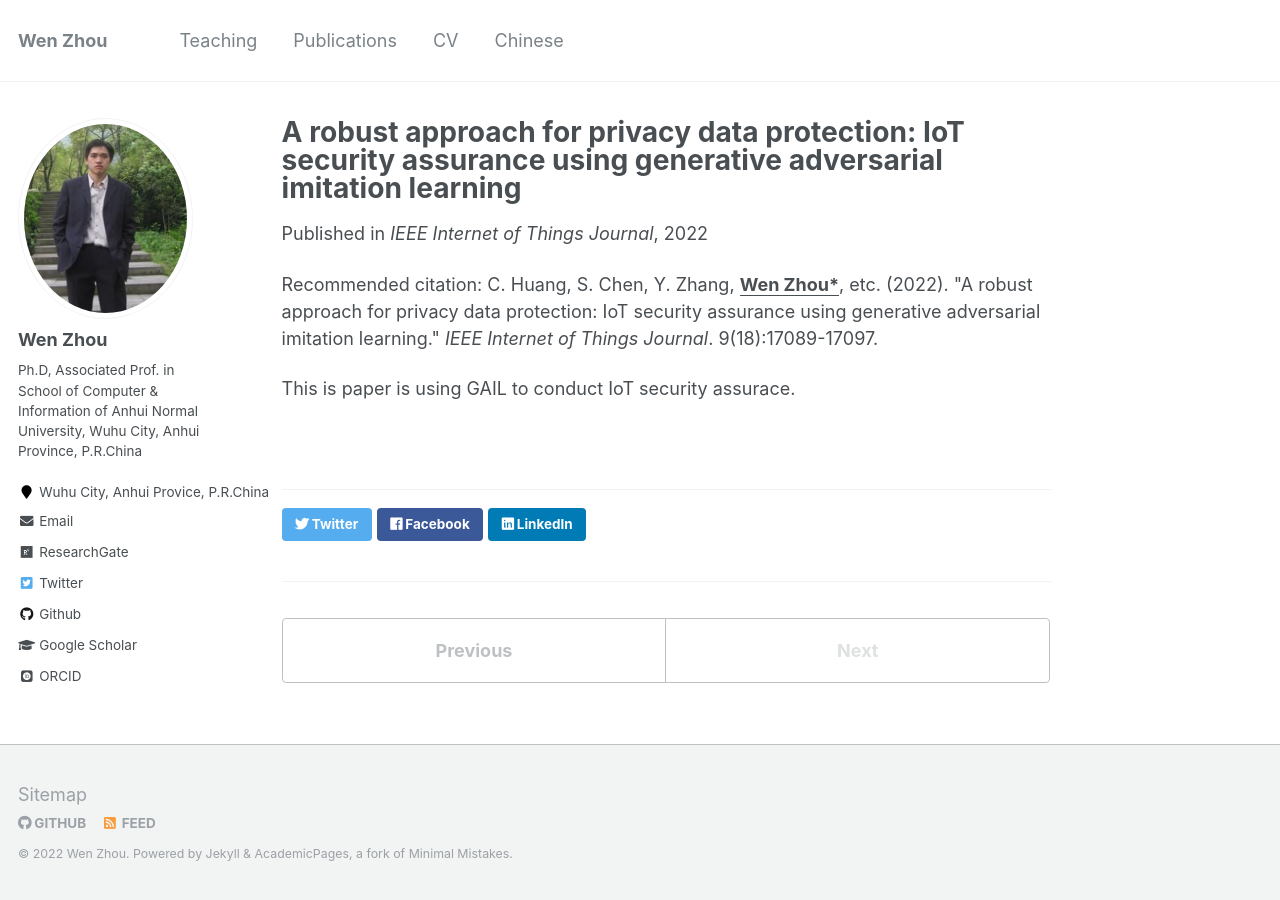
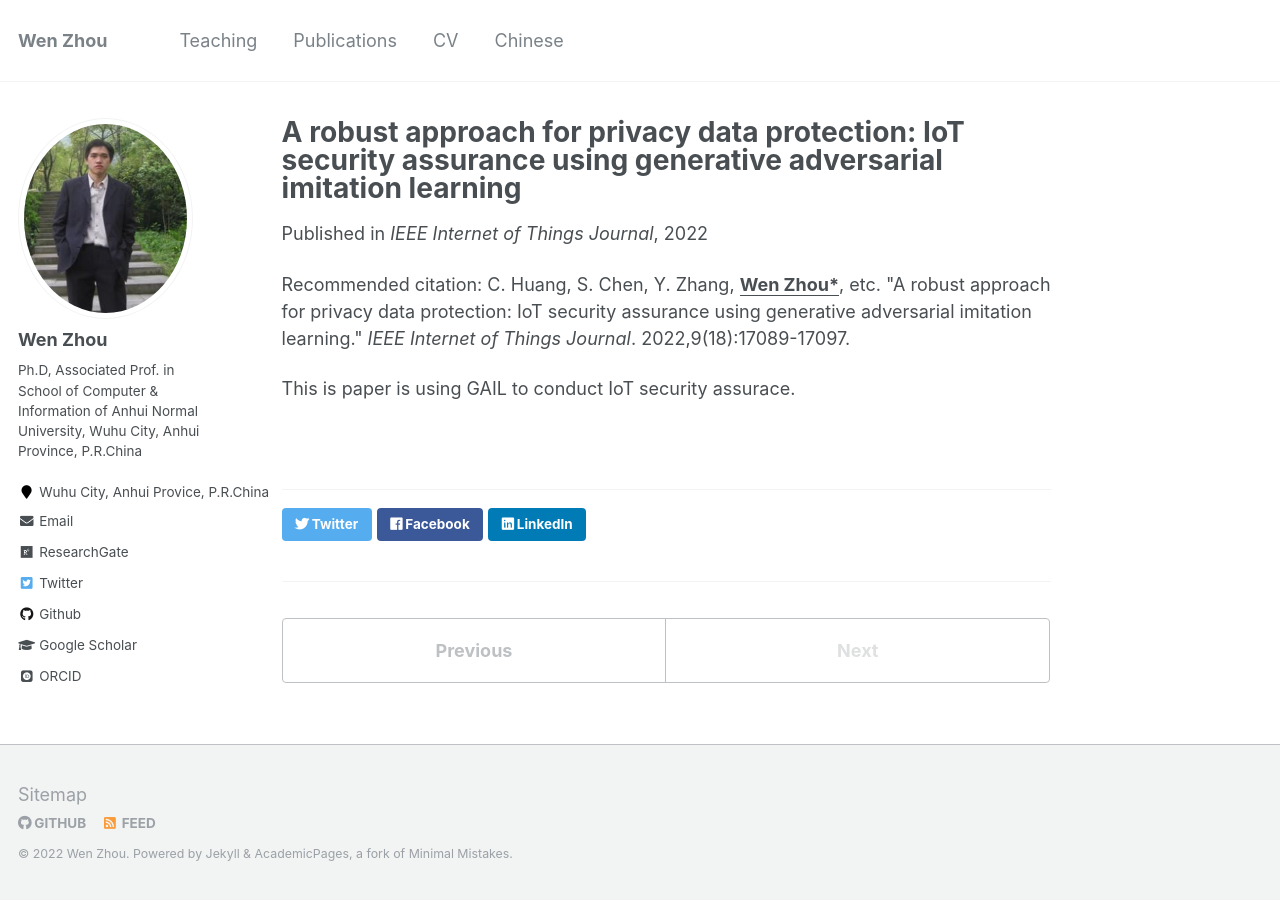
Before and after one commit to zhouwen327/zhouwen327.github.io, a Jekyll site: the page built from _publications/2022-01-01-IoTJ-01.md, in a window 1280 px wide. Built offline with Jekyll 4.4.1, drawn with Linux system fonts in a browser that asks for light colours; some web fonts are replaced.

Commit message:
Update 2022-01-01-IoTJ-01.md

```diff
--- a/_publications/2022-01-01-IoTJ-01.md
+++ b/_publications/2022-01-01-IoTJ-01.md
@@ -5,7 +5,7 @@
 excerpt: 'This is paper is using GAIL to conduct IoT security assurace.'
 date: 2022-09-01
 venue: 'IEEE Internet of Things Journal'
-citation: 'C. Huang, S. Chen, Y. Zhang, <b><u>Wen Zhou*</u></b>, etc. (2022). &quot;A robust approach for privacy data protection: IoT security assurance using generative adversarial imitation learning.&quot; <i>IEEE Internet of Things Journal</i>. 9(18):17089-17097.'
+citation: 'C. Huang, S. Chen, Y. Zhang, <b><u>Wen Zhou*</u></b>, etc. &quot;A robust approach for privacy data protection: IoT security assurance using generative adversarial imitation learning.&quot; <i>IEEE Internet of Things Journal</i>. 2022,9(18):17089-17097.'
 
 ---
 This is paper is using GAIL to conduct IoT security assurace.
```
